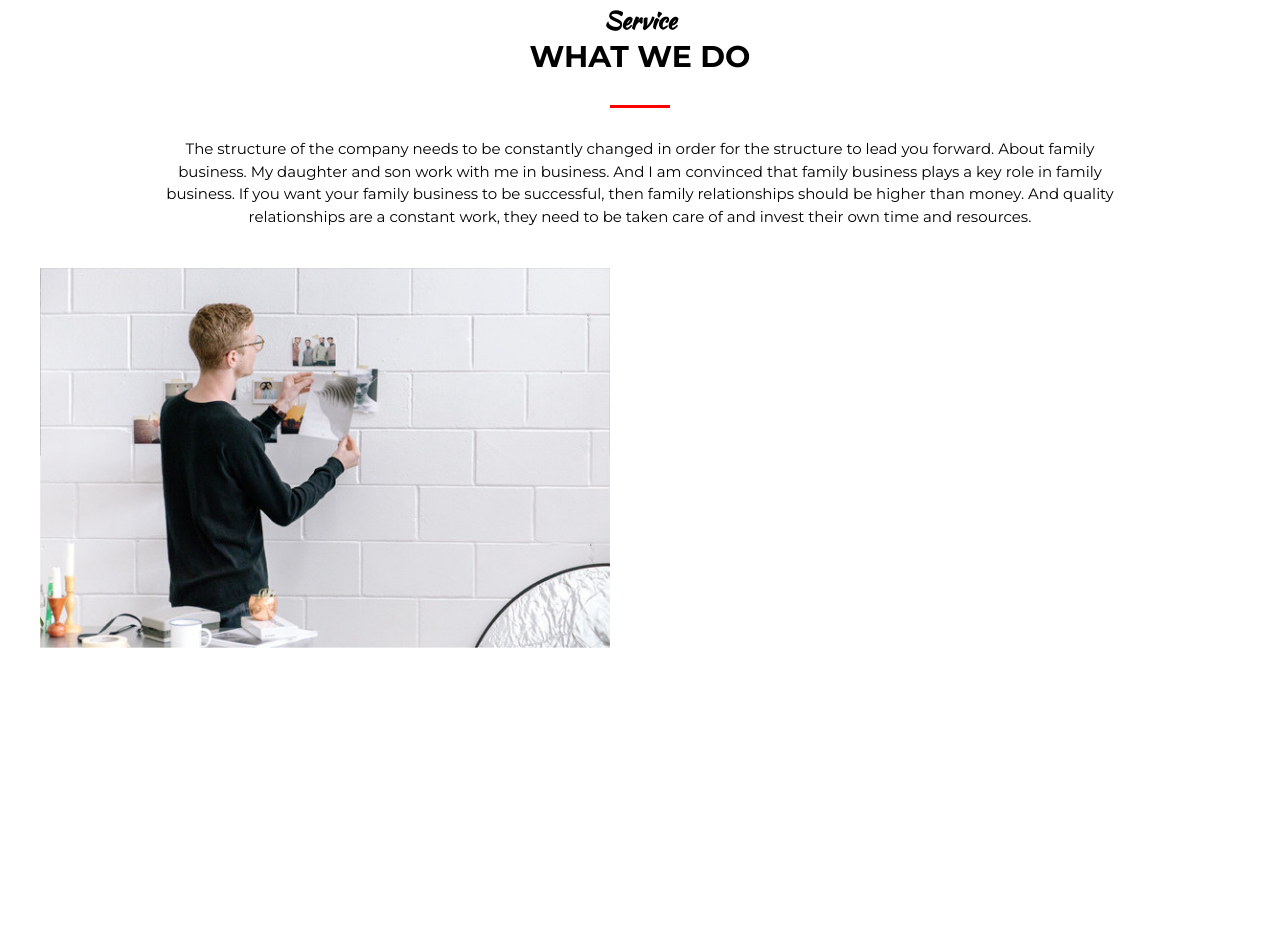
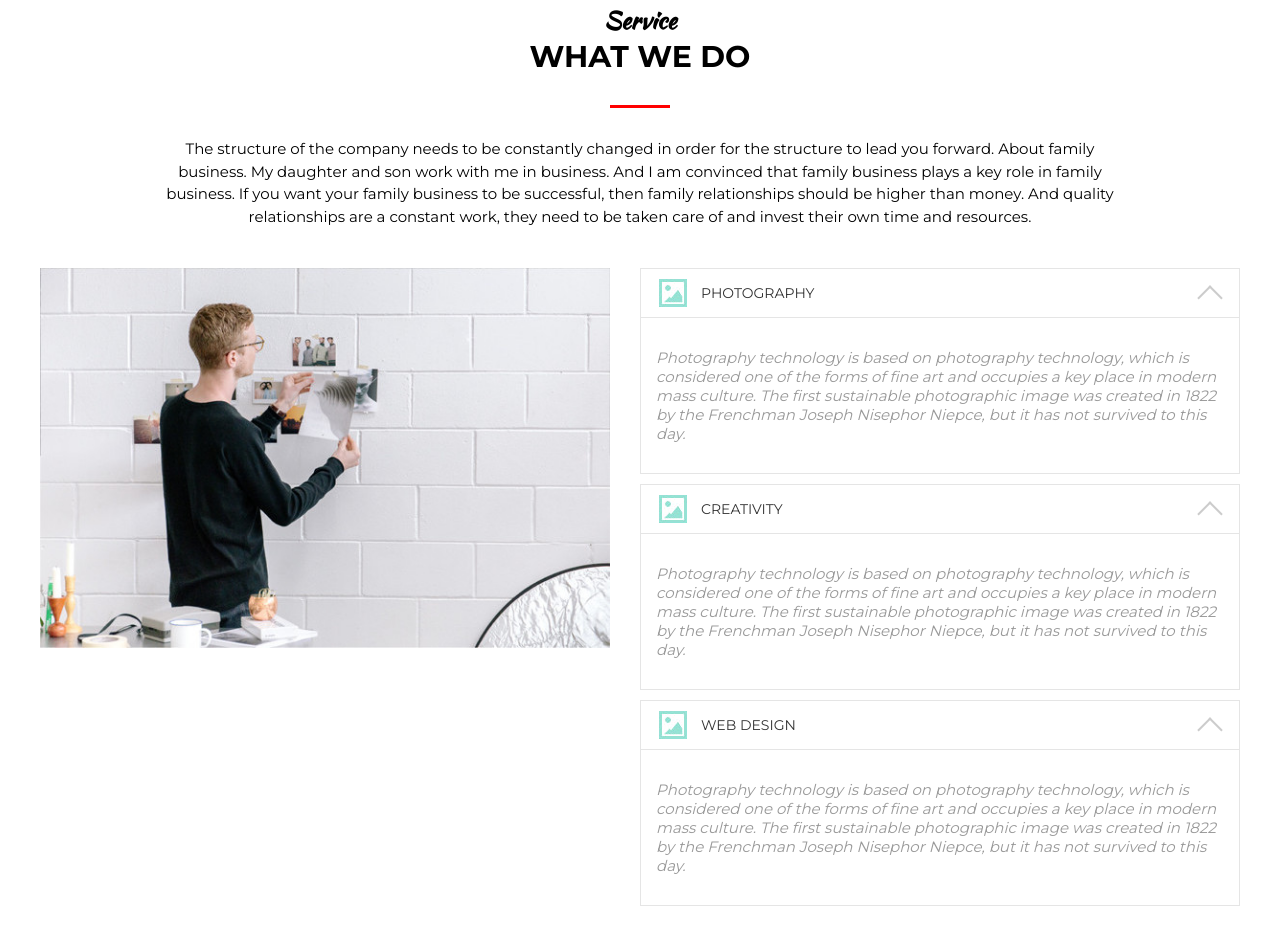
Before and after one commit to Rooosss/Layout__MOGO, a plain HTML site: page index.html in a window 1280 px wide. Shown: the part 2394-3338 px from the top of the page. Before the commit the page ends 3126 px from the top, so only its background shows below. Drawn offline with Linux system fonts and the light colour scheme.

Commit message:
service block updated

```diff
--- a/css/style.css
+++ b/css/style.css
@@ -286,9 +286,58 @@ hr {
 
 .wedo {
   display: flex;
-  justify-content: space-between;
 }
 
 .wedo_item {
   width: 50%;
 }
+
+.accordion_item {
+  margin-bottom: 10px;
+  border: 1px solid #e5e5e5;
+}
+
+.accordion_item.active.accordion_content {
+  display: block;
+}
+
+.accordion_header {
+  padding: 15px 20px 15px 60px;
+  position: relative;
+  border-bottom: 1px solid #e5e5e5;
+}
+
+.accordion_header:after {
+  content: "";
+  display: block;
+  width: 18px;
+  height: 18px;
+
+  border-top: 2px solid #ccc;
+  border-right: 2px solid #ccc;
+  position: absolute;
+  top: 20px;
+  right: 20px;
+  transform: rotate(-45deg);
+}
+
+.accordion_icon {
+  position: absolute;
+  top: 10px;;
+  left: 18px;
+  z-index: 1;
+}
+
+.accordion_content {
+  padding: 15px 15px;
+  font-size: 15px;
+  color: #999;
+  font-style: italic;
+  font-weight: 300;
+}
+
+.accordion_title {
+  font-size: 14px;
+  color: #333;
+  text-transform: uppercase;
+}
--- a/index.html
+++ b/index.html
@@ -174,7 +174,55 @@
       <div class="wedo_item">
         <img src="css/image/item4.jpg" width="570" height="380" alt="">
       </div>
-      <div class="wedo_item"></div>
+      <div class="wedo_item">
+        <div class="accordion">
+          <div class="accordion_item active">
+            <div class="accordion_header">
+              <img class="accordion_icon" src="css/image/element7.jpg" alt="">
+              <div class="accordion_title">Photography</div>
+            </div>
+            <div class="accordion_content">
+              <p>Photography technology is based on photography technology,
+                 which is considered one of the forms of fine art and occupies
+                 a key place in modern mass culture. The first sustainable
+                 photographic image was created in 1822 by the Frenchman
+                 Joseph Nisephor Niepce, but it has not
+                 survived to this day.</p>
+            </div>
+          </div>
+
+          <div class="accordion_item">
+            <div class="accordion_header">
+              <img class="accordion_icon" src="css/image/element7.jpg" alt="">
+              <div class="accordion_title">Creativity</div>
+            </div>
+            <div class="accordion_content">
+              <p>Photography technology is based on photography technology,
+                 which is considered one of the forms of fine art and occupies
+                 a key place in modern mass culture. The first sustainable
+                 photographic image was created in 1822 by the Frenchman
+                 Joseph Nisephor Niepce, but it has not
+                 survived to this day.</p>
+            </div>
+          </div>
+
+          <div class="accordion_item">
+            <div class="accordion_header">
+              <img class="accordion_icon" src="css/image/element7.jpg" alt="">
+              <div class="accordion_title">Web design</div>
+            </div>
+            <div class="accordion_content">
+              <p>Photography technology is based on photography technology,
+                 which is considered one of the forms of fine art and occupies
+                 a key place in modern mass culture. The first sustainable
+                 photographic image was created in 1822 by the Frenchman
+                 Joseph Nisephor Niepce, but it has not
+                 survived to this day.</p>
+            </div>
+          </div>
+
+        </div>
+      </div>
     </div>
 
   </div>
```
Also changed, not shown: css/image/element7.jpg (added), 1 other file.
